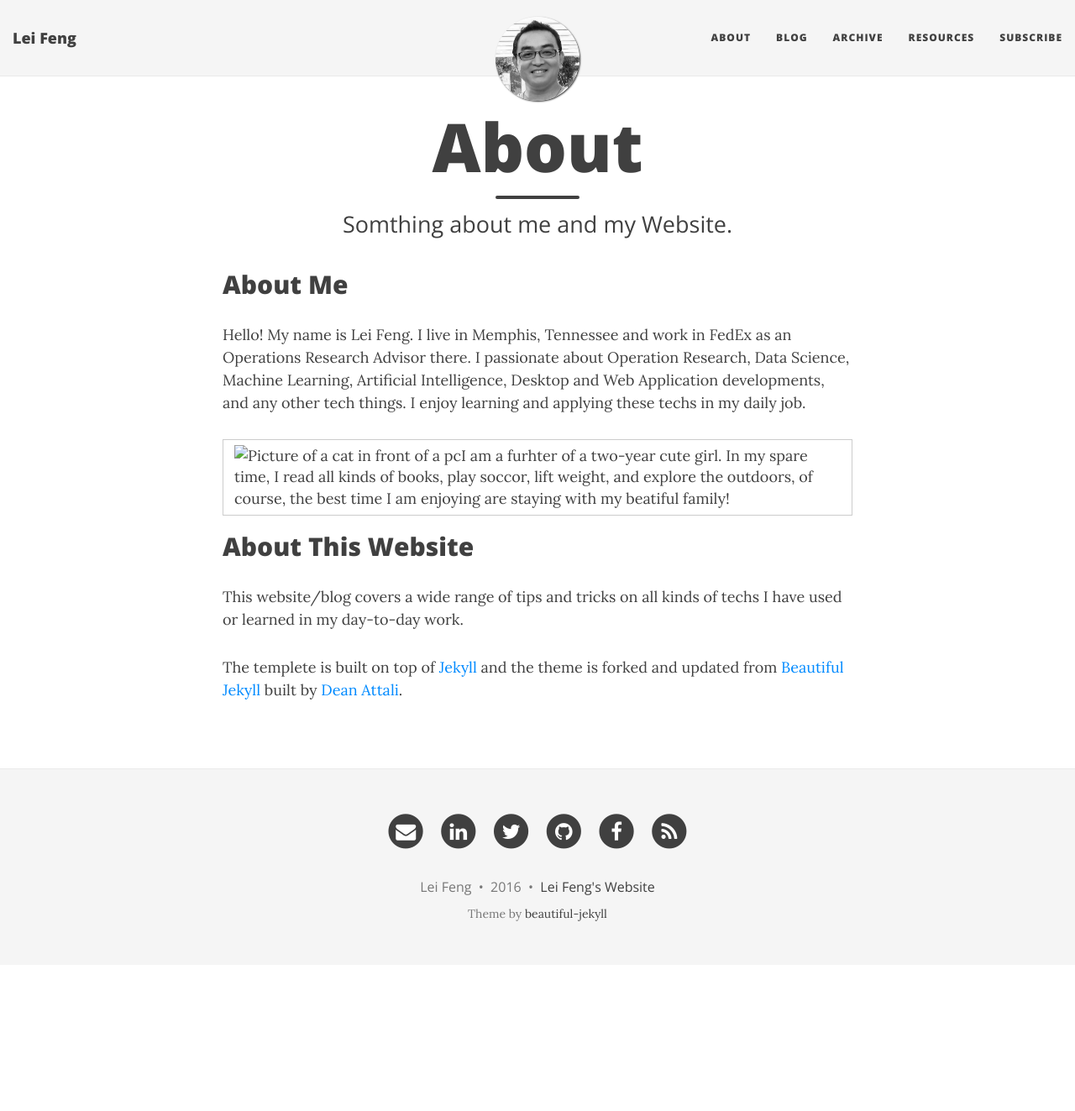
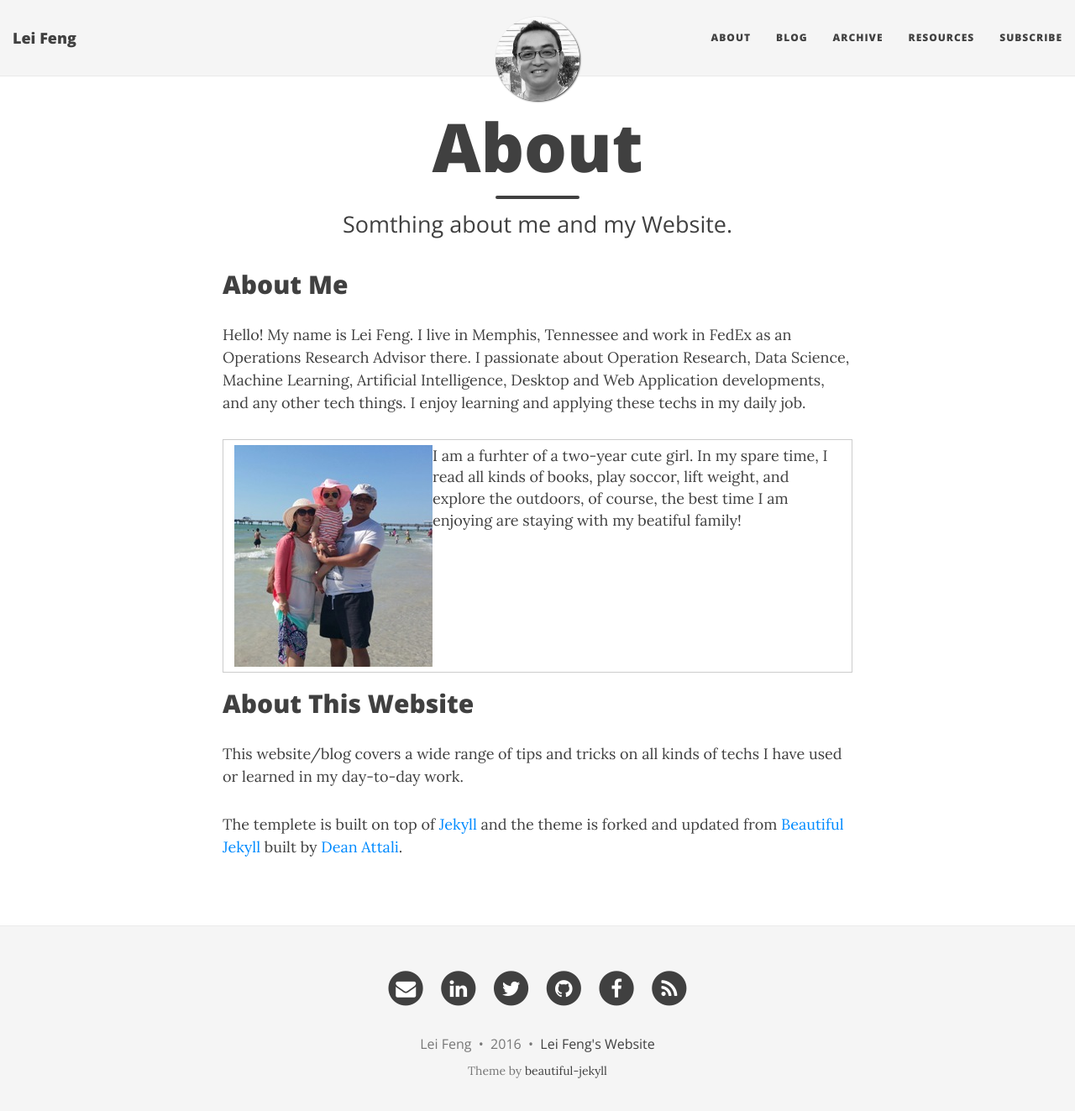
Before and after one commit to stonefl/stonefl.github.io, a Jekyll site: the page built from about.md, in a window 1280 px wide and 1336 px high. Shown: the top 1323 px of the window at 84% size. Built offline with Jekyll 4.4.1, drawn with Linux system fonts in a browser that asks for light colours; nearby versions of some CDN libraries.

Commit message:
Update about.md

```diff
--- a/about.md
+++ b/about.md
@@ -8,7 +8,7 @@ subtitle: Somthing about me and my Website.
 
 Hello! My name is Lei Feng. I live in Memphis, Tennessee and work in FedEx as an Operations Research Advisor there. I passionate about Operation Research, Data Science, Machine Learning, Artificial Intelligence, Desktop and Web Application developments, and any other tech things. I enjoy learning and applying these techs in my daily job.
 
-<img src="/img/family.jpg" alt="Picture of a cat in front of a pc" align="left"> I am a furhter of a two-year cute girl. In my spare time, I read all kinds of books, play soccor, lift weight, and explore the outdoors, of course, the best time I am enjoying are staying with my beatiful family!|
+<img src="/img/avatar/family.jpg" alt="Picture of a cat in front of a pc" align="left"> I am a furhter of a two-year cute girl. In my spare time, I read all kinds of books, play soccor, lift weight, and explore the outdoors, of course, the best time I am enjoying are staying with my beatiful family!|
 
 
 
```
